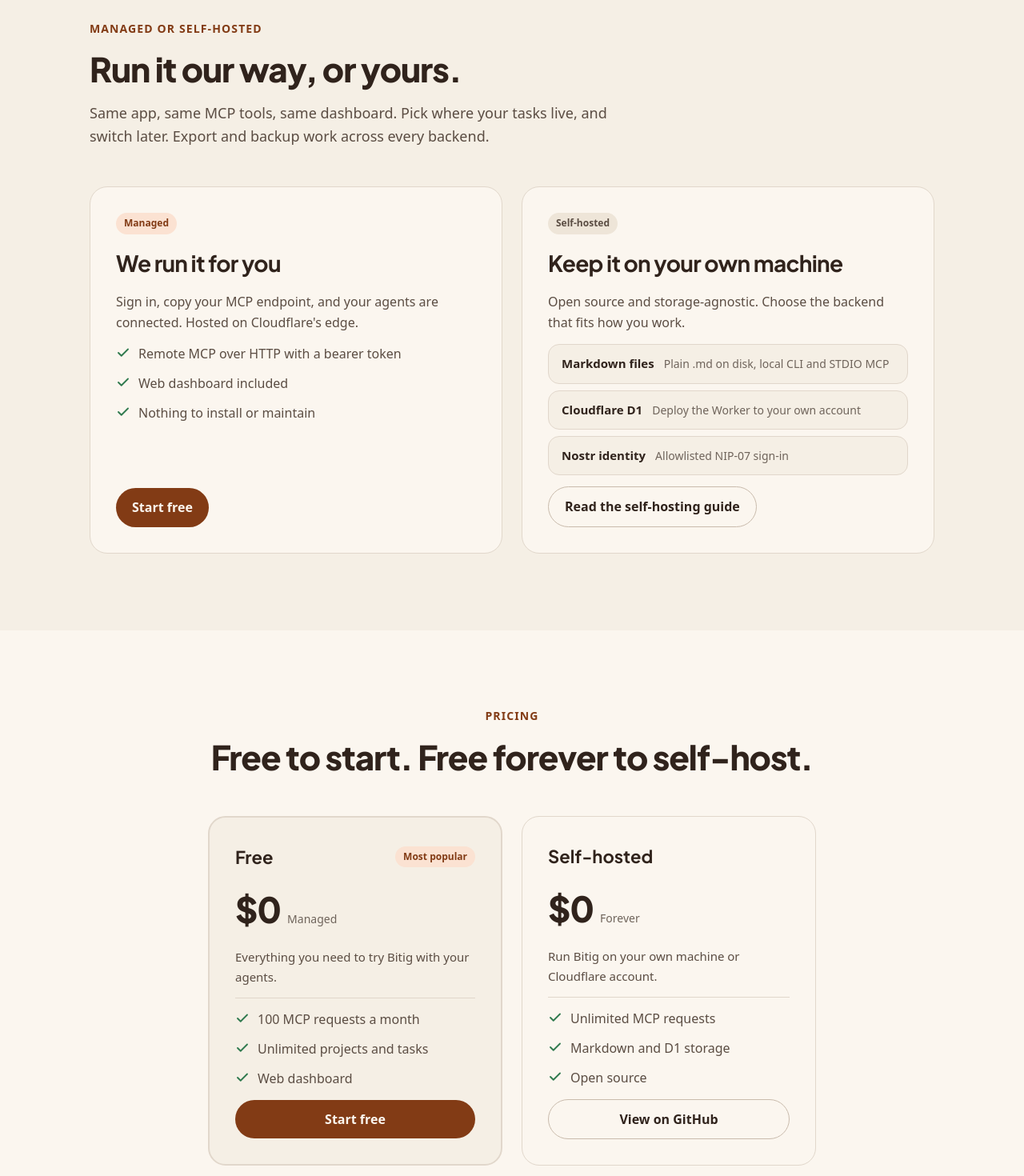
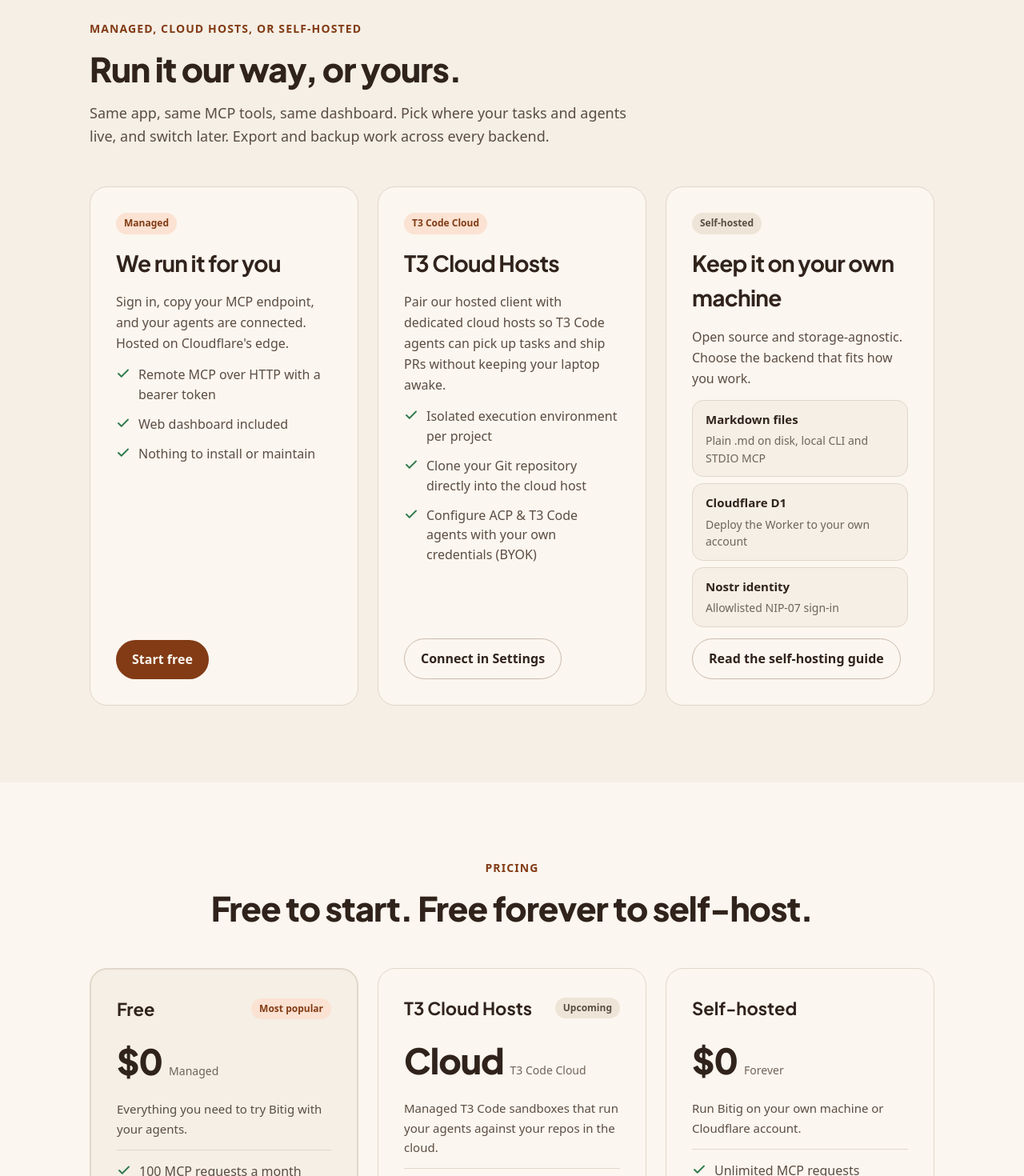
Before and after one commit to delirehberi/bitig, a React (Vite) app in the folder apps/web/: page / in a window 1280 px wide. Shown: the part 2900-4370 px from the top of the page at 80% size. Built offline with nearby package versions, Linux system fonts and the light colour scheme; a web font is replaced by a local one.

Commit message:
feat(web): add T3 Cloud Hosts package to landing page (#BIT-133)

```diff
--- a/apps/web/src/landing/LandingPage.tsx
+++ b/apps/web/src/landing/LandingPage.tsx
@@ -76,21 +76,39 @@ interface Plan {
   readonly name: string;
   readonly price: string;
   readonly note: string;
+  readonly badge?: string;
   readonly description: string;
   readonly features: readonly string[];
   readonly cta: { readonly label: string; readonly href: string; readonly external: boolean };
   readonly featured: boolean;
 }
 
+const CLOUD_HOST_FEATURES = [
+  "Isolated execution environment per project",
+  "Clone your Git repository directly into the cloud host",
+  "Configure ACP & T3 Code agents with your own credentials (BYOK)",
+] as const;
+
 const PLANS: readonly Plan[] = [
   {
     name: "Free",
     price: "$0",
     note: "Managed",
+    badge: "Most popular",
     description: "Everything you need to try Bitig with your agents.",
     features: [`${String(FREE_MCP_REQUESTS)} MCP requests a month`, "Unlimited projects and tasks", "Web dashboard"],
     cta: { label: "Start free", href: APP_HREF, external: false },
     featured: true,
+  },
+  {
+    name: "T3 Cloud Hosts",
+    price: "Cloud",
+    note: "T3 Code Cloud",
+    badge: "Upcoming",
+    description: "Managed T3 Code sandboxes that run your agents against your repos in the cloud.",
+    features: CLOUD_HOST_FEATURES,
+    cta: { label: "Connect in Settings", href: APP_HREF, external: false },
+    featured: false,
   },
   {
     name: "Self-hosted",
@@ -437,11 +455,11 @@ export function LandingPage() {
           <div className={`${CONTAINER} flex flex-col gap-12`}>
             <SectionHeading
               id="hosting-title"
-              eyebrow="Managed or self-hosted"
+              eyebrow="Managed, cloud hosts, or self-hosted"
               title="Run it our way, or yours."
-              lead="Same app, same MCP tools, same dashboard. Pick where your tasks live, and switch later. Export and backup work across every backend."
+              lead="Same app, same MCP tools, same dashboard. Pick where your tasks and agents live, and switch later. Export and backup work across every backend."
             />
-            <div className="grid gap-6 md:grid-cols-2">
+            <div className="grid gap-6 lg:grid-cols-3">
               <article className={`${CARD} items-start bg-paper p-8`}>
                 <Tag>Managed</Tag>
                 <h3 className="text-2xl font-bold tracking-tight">We run it for you</h3>
@@ -457,6 +475,18 @@ export function LandingPage() {
                 />
                 <ButtonLink href={APP_HREF} variant="primary" className="mt-auto">
                   Start free
+                </ButtonLink>
+              </article>
+              <article className={`${CARD} items-start bg-paper p-8`}>
+                <Tag>T3 Code Cloud</Tag>
+                <h3 className="text-2xl font-bold tracking-tight">T3 Cloud Hosts</h3>
+                <p className="leading-relaxed text-ink-2">
+                  Pair our hosted client with dedicated cloud hosts so T3 Code agents can pick up tasks and ship PRs
+                  without keeping your laptop awake.
+                </p>
+                <CheckList items={CLOUD_HOST_FEATURES} />
+                <ButtonLink href={APP_HREF} variant="secondary" className="mt-auto">
+                  Connect in Settings
                 </ButtonLink>
               </article>
               <article className={`${CARD} items-start bg-paper p-8`}>
@@ -492,7 +522,7 @@ export function LandingPage() {
               title="Free to start. Free forever to self-host."
               centered
             />
-            <ul className="mx-auto grid w-full max-w-[760px] gap-6 md:grid-cols-2">
+            <ul className="mx-auto grid w-full gap-6 lg:grid-cols-3">
               {PLANS.map((plan) => (
                 <li
                   key={plan.name}
@@ -500,7 +530,7 @@ export function LandingPage() {
                 >
                   <div className="flex items-center justify-between gap-3">
                     <h3 className="text-xl font-bold">{plan.name}</h3>
-                    {plan.featured && <Tag>Most popular</Tag>}
+                    {plan.badge && <Tag muted={!plan.featured}>{plan.badge}</Tag>}
                   </div>
                   <p className="flex items-baseline gap-2">
                     <span className="font-display text-[2.75rem] font-extrabold tracking-tight">{plan.price}</span>
```
Also changed, not shown: 1 other file (tests, documents, lock files or other folders).
